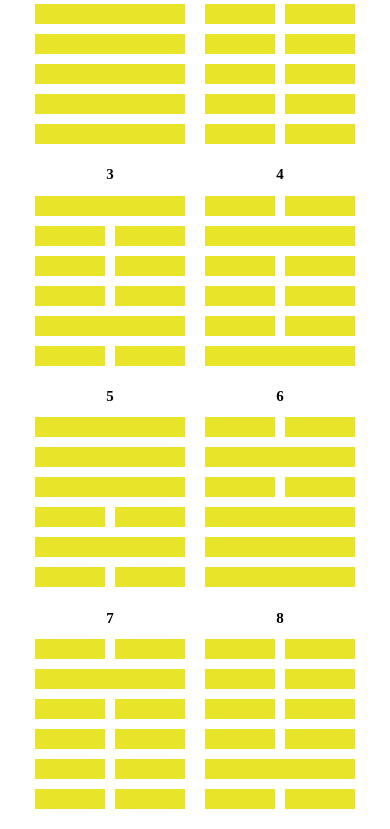
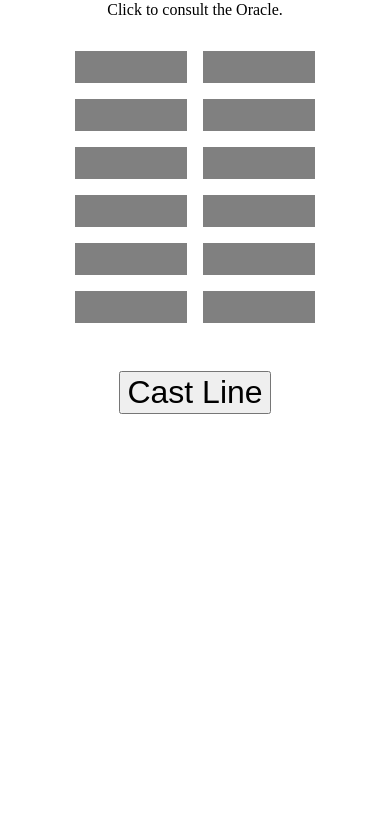
Before and after one commit to rivamazov/iching, a website: page index.html in a window 390 px wide. Shown: the part 118-947 px from the top of the page. After the commit the page ends 844 px from the top, so only its background shows below. Drawn offline with Linux system fonts and the light colour scheme.

Commit message:
add cast button/hexagram and update responsive ui

```diff
--- a/index.html
+++ b/index.html
@@ -7,7 +7,20 @@
   </head>
   <body>
     <h1>I Ching</h1>
+    <p>Click to consult the Oracle.</p>
     <section>
+      <article>
+        <ul>
+          <li id="line6" class="yin placeholder"></li>
+          <li id="line5" class="yin placeholder"></li>
+          <li id="line4" class="yin placeholder"></li>
+          <li id="line3" class="yin placeholder"></li>
+          <li id="line2" class="yin placeholder"></li>
+          <li id="line1" class="yin placeholder"></li>
+        </ul>
+        <p id="hexagram"></p>
+      </article>
     </section>
+    <button id="castBtn" onclick="cast()">Cast Line</button>
   </body>
 </html>
--- a/main.css
+++ b/main.css
@@ -1,17 +1,25 @@
-@media screen and (min-width: 801px) {
+@media screen and (min-width: 456px) {
 	html {
 		font-size: 150%;
+		max-width: 42rem;
+		margin: 0 auto;
 	}
 }
 
-@media screen and (max-width: 800px) {
+@media screen and (max-width: 457px) {
 	html {
-		font-size: 62.5%;
+		font-size: 100%;
 	}
 }
 
 body {
+	margin-top: 3rem;
 	text-align: center;
+}
+
+h1 {
+	font-size:3rem;
+	margin-bottom:0;
 }
 
 ul {
@@ -37,6 +45,18 @@ section article ul { /* hexagram */
 
 section article ul li { /* hexagram line*/
 	margin: 1rem 0;
+}
+
+section article p { /* hexagram name */
+	min-height: 1rem;
+}
+
+/* button */
+
+button {
+	touch-action: manipulation;
+	font-size: 2rem;
+	color: black;
 }
 
 /* line css drawings */
@@ -71,3 +91,11 @@ section article ul li { /* hexagram line*/
 .old {
 	background: orange;
 }
+
+.placeholder {
+	background: grey;
+}
+
+.yin.placeholder:after {
+	background: grey;
+}
--- a/main.js
+++ b/main.js
@@ -1,6 +1,27 @@
 'use strict'
 
-function setLineCssClass(line) {
+const PROBABILITY_ARR = [6, 7, 7, 7, 7, 7, 8, 8, 8, 8, 8, 8, 8, 9, 9, 9]
+const HEX_LOOKUP_ARR = 'hexArr.json'
+const Hexagram = []
+
+function randomIndexFromArr(arr) {
+  return arr[Math.floor(Math.random()*arr.length)]
+}
+
+function cast() {
+  Hexagram.push(randomIndexFromArr(PROBABILITY_ARR))
+  const lineNumber = Hexagram.length
+  const lineLi = document.getElementById('line' + lineNumber)
+  lineLi.setAttribute('class', `${getLineCssClass(Hexagram[lineNumber-1])}`)
+
+  if (lineNumber == 6) {
+    const castBtn = document.getElementById('castBtn')
+    castBtn.setAttribute('onClick', 'reset()')
+    castBtn.innerHTML = 'Reset'
+  }
+}
+
+function getLineCssClass(line) {
   switch(line) {
     case 6: return 'yin old'
     case 7: return 'yang'
@@ -9,38 +30,22 @@ function setLineCssClass(line) {
   }
 }
 
-async function populate() {
-  const requestUrl = 'hexArr.json'
-  const request = new Request(requestUrl)
-
-  const response = await fetch(request);
-  const hexagramsArr = await response.json()
-
-  populateHexagrams(hexagramsArr)
+function reset() {
+  const lineLiList = document.querySelectorAll('[id^=line]')
+  for (const lineElement of lineLiList) {
+    lineElement.setAttribute('class', 'yin placeholder')
+  }
+  Hexagram.length = 0
+  const castBtn = document.getElementById('castBtn')
+  castBtn.setAttribute('onClick', 'cast()')
+  castBtn.innerHTML = "Cast Line"
 }
 
-function populateHexagrams(arr) {
-  const section = document.querySelector('section')
-  const hexagrams = arr
-  for (const hexagram of hexagrams) {
-    const article = document.createElement('article')
-    const h2 = document.createElement('h2')
-    const linesList = document.createElement('ul')
-
-    h2.textContent = hexagram.number
-
-    const hexLinesStr = hexagram.lines
-    for (const i in hexLinesStr) {
-      const line = hexLinesStr[i]
-      const listItem = document.createElement('li')
-      listItem.setAttribute('class', `${setLineCssClass(parseInt(line))}`)
-      linesList.appendChild(listItem)
-    }
-    article.appendChild(h2)
-    article.appendChild(linesList)
-
-    section.appendChild(article)
-  }
+async function getHexLookupArr() {
+  const request = new Request(HEX_LOOKUP_ARR)
+  const response = await fetch(request)
+  const hexagramsArr = await response.json()
+  return hexagramsArr
 }
 
-populate()
+const hexArr = getHexLookupArr()
```
